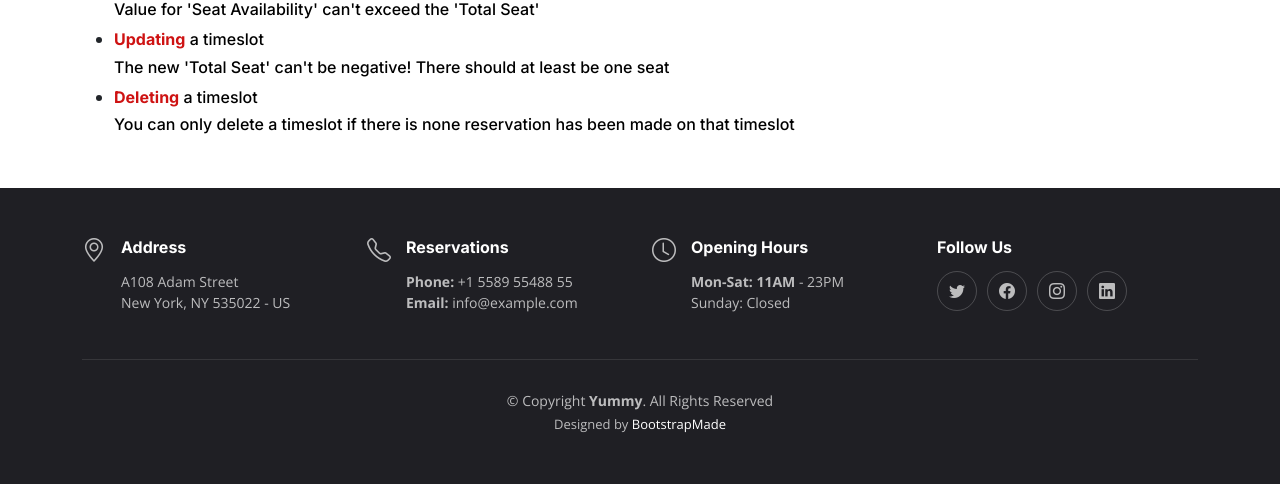
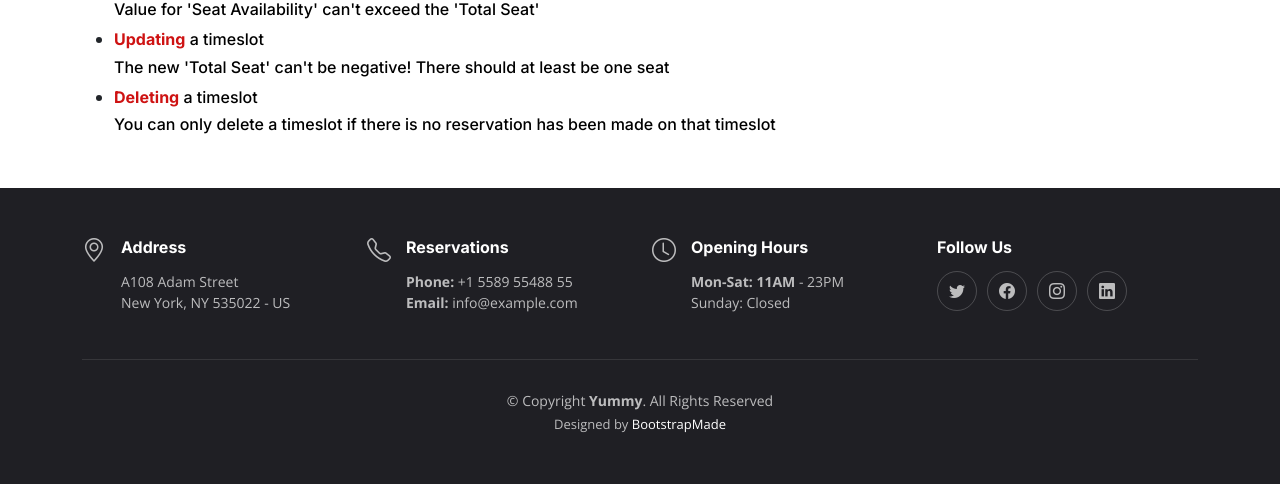
Before and after one commit to muhammadrazif01/strudel, a Django app: page /schedule/warning in a window 1280 px wide. Shown: the part 316-800 px from the top of the page. Run offline with Django 4.2, Linux system fonts and the light colour scheme; some libraries are stand-ins or nearby versions.

Commit message:
Finish BE and FE

```diff
--- a/schedule/templates/warning.html
+++ b/schedule/templates/warning.html
@@ -29,7 +29,7 @@
         <li>
             <h6 style="color:black"><strong style="color:#CE1212;">Deleting</strong> a timeslot</h6>
         </li>
-        <h6 style="color:black">You can only delete a timeslot if there is none reservation has been made on that timeslot</h6>
+        <h6 style="color:black">You can only delete a timeslot if there is no reservation has been made on that timeslot</h6>
     </ul>
 </div>
 {% endblock content %}
```
